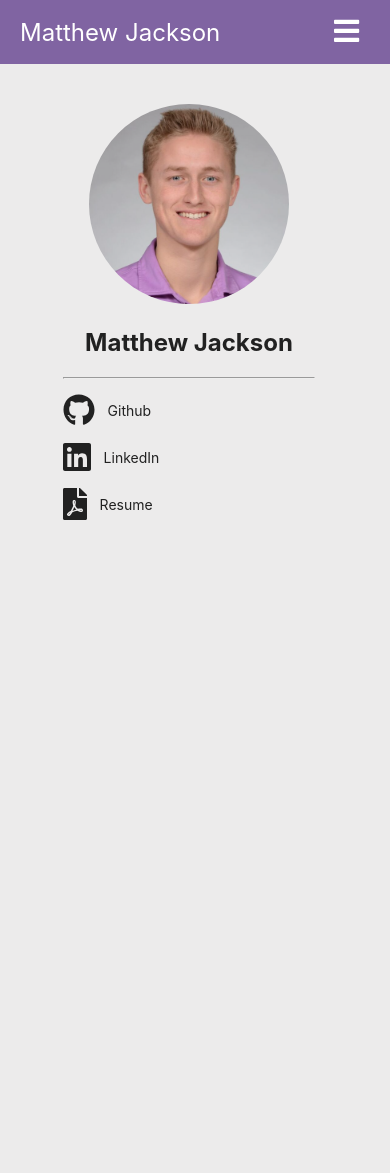
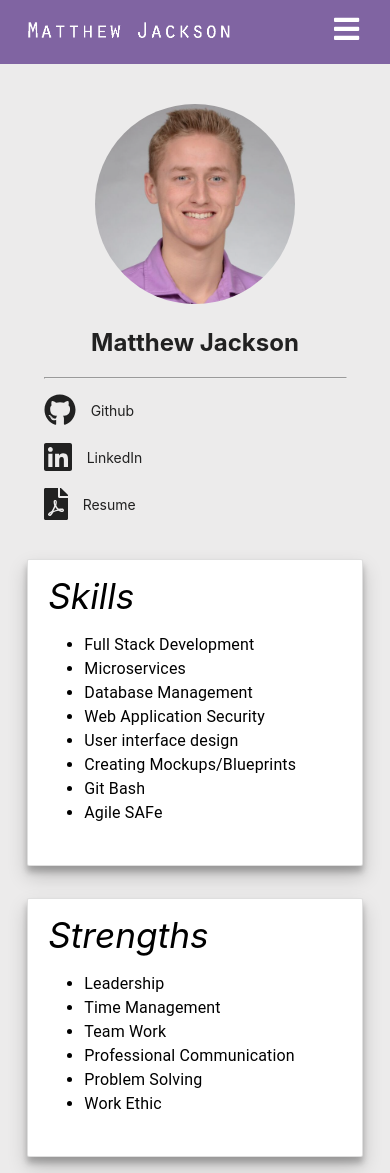
Before and after one commit to matthew11j/matthew11j.github.io, a React (Create React App) app: page /sas in a window 390 px wide. Before the commit the page ends 844 px from the top, so only its background shows below. Built offline with nearby package versions, Linux system fonts and the light colour scheme.

Commit message:
mobile responsive

```diff
--- a/src/App.css
+++ b/src/App.css
@@ -22,6 +22,19 @@ html {
 
 .about {
     align-items: start;
+}
+
+.about-text-area {
+    width: 60%;
+    display: inline-block;
+    vertical-align: top;
+    margin-bottom: 5px;
+}
+
+.about-img-area {
+    display: inline-block;
+    width: 40%;
+    margin-bottom: 5px;
 }
 
 .card {
@@ -70,11 +83,63 @@ html {
     margin: auto;
 }
 
+.img-class-3 {
+    height: 65px;
+}
+
 .body-container {
-    margin-left: 15vw;
-    display: flex;
-    flex-direction: column;
+    width: 1200px;
+    float: right;
 }
+
+@media print, screen and (max-width: 960px) {
+    .content-wrapper {
+        width: 90vw !important;
+        -webkit-font-smoothing: subpixel-antialiased;
+    }
+
+    .body-container {
+        width: auto;
+        float: none;
+    }
+
+    .img-class-1 {
+        height: inherit;
+        width: inherit;
+    }
+
+    .img-class-3 {
+        height: 40px;
+    }
+
+    .about-text-area {
+        width: 100%;
+        display: inline-block;
+        vertical-align: top;
+        margin-bottom: 16px;
+    }
+
+    .about-img-area {
+        display: inline-block;
+        width: 100%;
+        margin-bottom: 16px;
+    }
+
+    .experience-grid {
+        height: fit-content;
+    }
+
+    .experience-grid-1 {
+        float: none;
+        width: 100% !important;
+    }
+
+    .experience-grid-2 {
+        float: none;
+        width: 100% !important;
+    }
+}
+
 
 .wrapper {
     background: #ecebeb;
@@ -83,6 +148,7 @@ html {
 .content-wrapper {
     width: 80vw;
     margin: auto;
+    margin-bottom: 16px;
 }
 
 .inline-link {
@@ -109,3 +175,10 @@ html {
     float: right;
     font-size: 40px !important;
 }
+
+.card-title-2 {
+    font-size: 2.2rem;
+    font-style: italic;
+    padding-left: 20px;
+    padding-top: 15px;
+}
--- a/src/App.js
+++ b/src/App.js
@@ -12,7 +12,6 @@ class App extends Component {
   render() {
     return (
       <Router>
-          {/* <div className='wrapper'> */}
             <Navbar />
             <div className='content-wrapper'>
               <Sidebar />
@@ -22,11 +21,10 @@ class App extends Component {
                 <Route exact path ="/about" component={About}/>
                 <Route exact path ="/experience" component={Experience}/>
                 <Route exact path="/projects" component={Project} />
-                <Route exact path="/projsasects" component={Sas} />
+                <Route exact path="/sas" component={Sas} />
               </Switch>
               </div>
             </div>
-          {/* </div> */}
       </Router>
     );
   }
--- a/src/components/Navbar/Navbar.css
+++ b/src/components/Navbar/Navbar.css
@@ -93,9 +93,9 @@
       display: flex;
       flex-direction: column;
       width: 100%;
-      height: 90vh;
+      height: 93vh;
       position: absolute;
-      top: 64px;
+      top: 45px;
       left: -100%;
       opacity: 0;
       transition: all 0.5s ease;
@@ -116,7 +116,6 @@
       display: flex;
       align-items: center;
       justify-content: center;
-      /* display: table; */
     }
 
     .nav-links:hover {
@@ -127,16 +126,14 @@
 
     .navbar-logo {
       position: absolute;
-      /* top: -5px; */
       left: 0;
-      /* transform: translate(25%, 50%); */
     }
 
     .menu-icon {
       color: #fff;
       display: block;
       position: absolute;
-      top: -5px;
+      top: -7px;
       right: 0;
       transform: translate(-100%, 60%);
       font-size: 1.8rem;
--- a/src/components/Navbar/Navbar.js
+++ b/src/components/Navbar/Navbar.js
@@ -1,6 +1,7 @@
 import React, { useState } from 'react';
 import { Link } from 'react-router-dom';
 import { FaBars, FaTimes } from 'react-icons/fa'
+import Image1 from './../../static/images/matthew-jackson-word.png';
 import './Navbar.css'
 
 export default function NavBar() {
@@ -8,32 +9,38 @@ export default function NavBar() {
 
     const handleClick = () => setClick(!click)
 
+    const conditionalHandleClick = () => {
+        if (click) {
+            setClick(!click)
+        }
+    }
+
     return (
         <div className='navbar'>
             <div className='navbar-container container'>
-                <Link to='/' className='navbar-logo'>
-                    Matthew Jackson
+                <Link to='/' className='navbar-logo' onClick={conditionalHandleClick}>
+                <img src={Image1} className="img-class-3" alt="logo"/>
                 </Link>
                 <div className='menu-icon' onClick={handleClick}>
                     {click ? <FaTimes /> : <FaBars />}
                 </div>
                 <ul className={click ? 'nav-menu active' : 'nav-menu'}>
-                    <li className='nav-item'>
+                    <li className='nav-item' onClick={handleClick}>
                         <Link to='/about' className='nav-links'>
                             <span>About Me</span>
                         </Link>
                     </li>
-                    <li className='nav-item'>
+                    <li className='nav-item' onClick={handleClick}>
                         <Link to='/experience' className='nav-links'>
                             <span>Experience</span>
                         </Link>
                     </li>
-                    <li className='nav-item'>
+                    <li className='nav-item' onClick={handleClick}>
                         <Link to='/projects' className='nav-links'>
                             <span>Projects</span>
                         </Link>
                     </li>
-                    <li className='nav-item'>
+                    <li className='nav-item' onClick={handleClick}>
                         <Link to='/sas' className='nav-links'>
                             <span>Skills & Strengths</span>
                         </Link>
--- a/src/components/Sidebar/Sidebar.css
+++ b/src/components/Sidebar/Sidebar.css
@@ -5,11 +5,17 @@
 .sidebar-container {
     width: 300px;
     float: left;
-    z-index: 0;
-    height: 100vh;
-    position: fixed;
-    background: #ecebeb;
-    /* box-shadow: 2px 2px 3px rgb(150, 98, 95); */
+}
+
+@media print, screen and (max-width: 960px) {
+    .sidebar-container {
+        width: auto;
+        float: none;
+    }
+
+    .social-media-li:hover {
+        transform: none !important;
+    }
 }
 
 .sidebar-header {
@@ -34,7 +40,6 @@
     text-align: left;
     font-size: 14px;
     vertical-align: middle;
-    height: 50vh;
 }
 
 .social-media-li {
--- a/src/components/pages/About.js
+++ b/src/components/pages/About.js
@@ -12,10 +12,12 @@ class About extends Component {
                 {/* <Card /> */}
                 <div className='body-card card'>
                     <CardContent>
-                    <Typography paragraph>
-                        <img src={Image1} className="img-class-1" alt="logo" />
-                        Welcome! My name is Matthew Jackson, I am a Computer Engineering major at the University of Cincinnati graduating in the Spring of 2021. I am very passionate about engineering, technology, and I want to help make the world a better place. I am interested in web development, data analytics, and automation. Recently I have gotten into using python and Spotify's API to automatically generate music playlists. Examples of this can be seen on my <Link to='/projects' className='inline-link'><span>projects</span></Link> projects page.
-                    </Typography>
+                        <div className="about-text-area">
+                            Welcome! My name is Matthew Jackson, I am a Computer Engineering major at the University of Cincinnati graduating in the Spring of 2021. I am very passionate about engineering, technology, and I want to help make the world a better place. I am interested in web development, data analytics, and automation. Recently I have gotten into using python and Spotify's API to automatically generate music playlists. Examples of this can be seen on my <Link to='/projects' className='inline-link'><span>projects</span></Link> projects page.
+                        </div>
+                        <div className="about-img-area">
+                            <img src={Image1} className="img-class-1" alt="logo" />
+                        </div>
                     </CardContent>
                 </div>
             </div>
--- a/src/components/pages/Sas.js
+++ b/src/components/pages/Sas.js
@@ -1,18 +1,43 @@
 import React, { Component } from 'react';
-import Image1 from './../../static/images/me.png';
+import Typography from '@material-ui/core/Typography';
+import CardContent from '@material-ui/core/CardContent';
 import '../../App.css';
 
 class Sas extends Component {
     render() {
         return (
             <div className='sas'>
-                {/* <Card /> */}
                 <div className='body-card card'>
-                {/* <h1 className='card-title'></h1> */}
-                    <p>
-                        <img src={Image1} className="img-class-1" alt="logo" />
-                        Hello
-                    </p>
+                    <div className='card-title-2'>Skills</div>
+                    <CardContent>
+                        <Typography paragraph>
+                            <ul style={{"margin-top": 0}}>
+                                <li>Full Stack Development</li>
+                                <li>Microservices</li>
+                                <li>Database Management</li>
+                                <li>Web Application Security</li>
+                                <li>User interface design</li>
+                                <li>Creating Mockups/Blueprints</li>
+                                <li>Git Bash</li>
+                                <li>Agile SAFe</li>
+                            </ul>
+                        </Typography>
+                    </CardContent>
+                </div>
+                <div className='body-card card'>
+                    <div className='card-title-2'>Strengths</div>
+                    <CardContent>
+                        <Typography paragraph>
+                        <ul style={{"margin-top": 0}}>
+                            <li>Leadership</li>
+                            <li>Time Management</li>
+                            <li>Team Work</li>
+                            <li>Professional Communication</li>
+                            <li>Problem Solving</li>
+                            <li>Work Ethic</li>
+                        </ul>
+                        </Typography>
+                    </CardContent>
                 </div>
             </div>
         )
```
Also changed, not shown: src/components/pages/Experience.js (indentation only), src/static/images/matthew-jackson-word.png (added).
